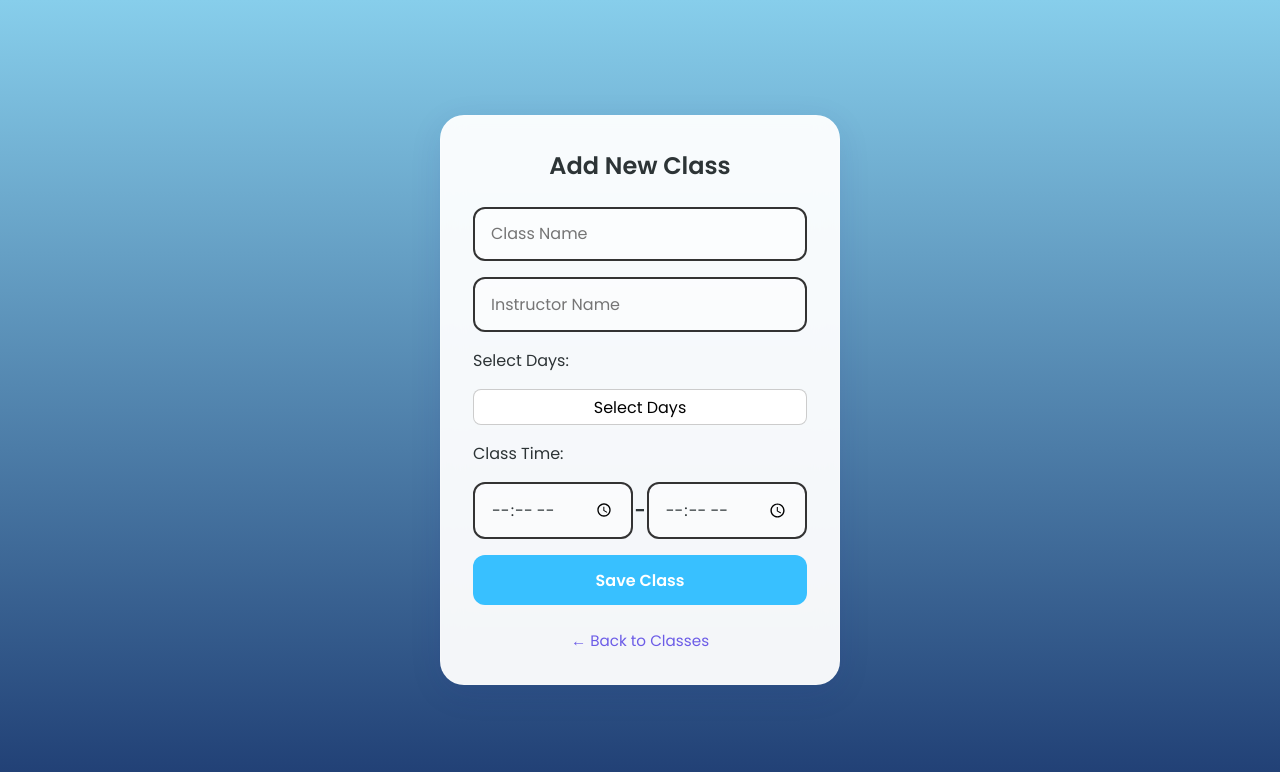
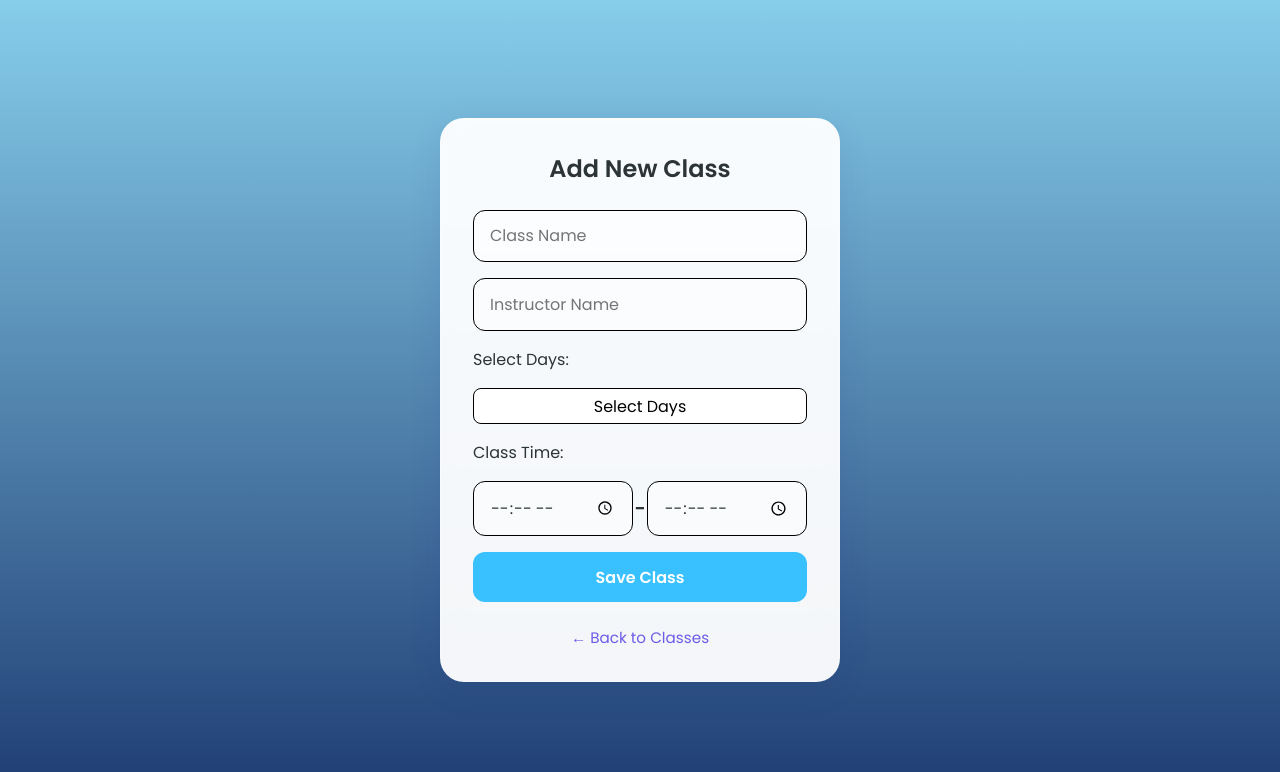
Before and after one commit to LESTTERR/Time2study, a plain HTML site: page add-class.html in a window 1280 px wide. Drawn offline with Linux system fonts and the light colour scheme; no server answers.

Commit message:
Update add-class.html

```diff
--- a/add-class.html
+++ b/add-class.html
@@ -47,7 +47,7 @@
     input[type="text"],
     input[type="time"] {
       padding: 0.8rem 1rem;
-      border: 2px solid #333;
+      border: 1.3px solid black;
       border-radius: 12px;
       background: rgba(255,255,255,0.5);
       font-size: 1rem;
@@ -64,7 +64,7 @@
       justify-content: center;
       padding: 0.3rem 0.5rem;
       font-size: 1rem;
-      border: 1px solid rgba(0, 0, 0, 0.2);
+      border: 1.3px solid black;
       border-radius: 8px;
       background: #fff;
       cursor: pointer;
```
